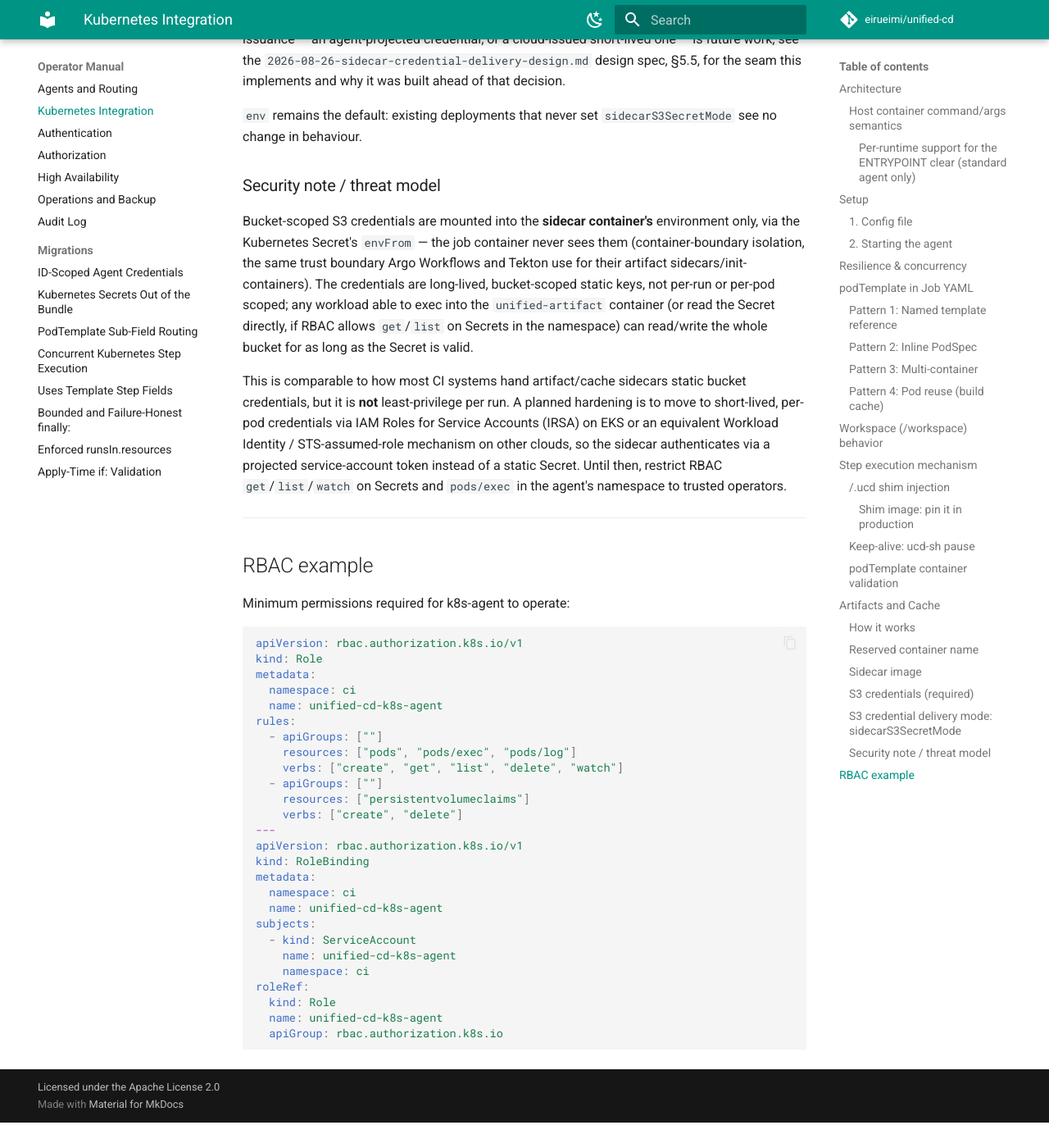
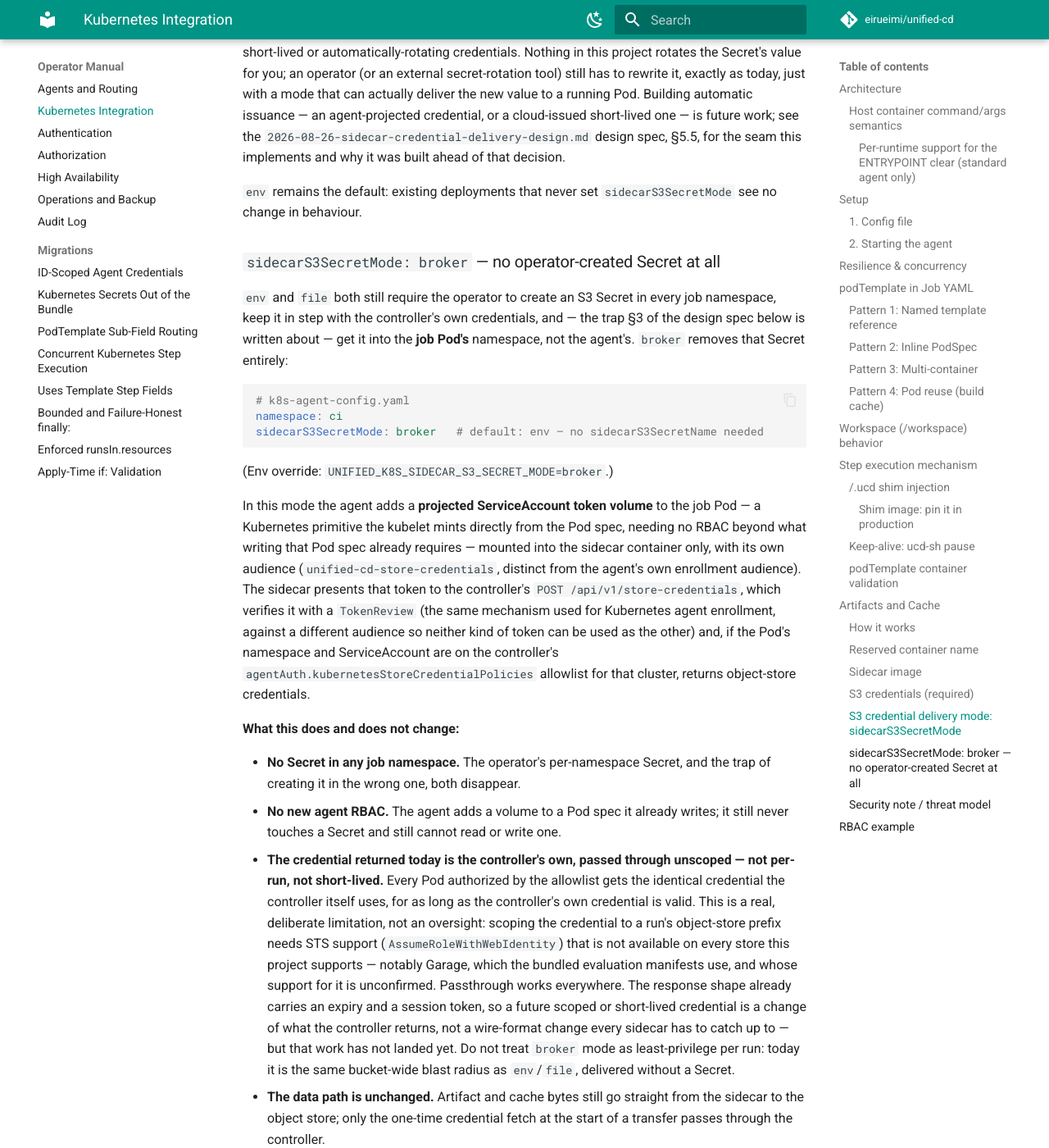
Before and after one commit to eirueimi/unified-cd, an MkDocs documentation site: the page built from docs/operator-manual/kubernetes-integration.md, in a window 1280 px wide and 1400 px high, scrolled down 15850 px. Shown: the whole window at 82% size. Built offline with MkDocs 1.6.1 and Material for MkDocs 9.7.7, drawn with Linux system fonts in a browser that asks for light colours; comment, search, counter and statistics services are not loaded; before the commit the page ends 17219 px from its top, so only the background shows below that; some of the changed text lies outside the part shown.

Commit message:
docs(k8s): document the store-credential broker, and switch install.yaml's evaluation bundle onto it

````diff
--- a/docs/operator-manual/kubernetes-integration.md
+++ b/docs/operator-manual/kubernetes-integration.md
@@ -538,6 +538,11 @@ constraint.
 
 ### S3 credentials (required)
 
+This section describes the default (`sidecarS3SecretMode: env`, and `file`,
+its rotation-capable sibling). A third mode, `broker`, needs **no Secret at
+all** — see "`sidecarS3SecretMode: broker`" below if you would rather not
+manage one.
+
 The operator must create a Kubernetes `Secret` **in the namespace the agent's `namespace:` config field points at** — the namespace job Pods are created in, which in the shipped manifests is `ci`, **not** the `unified-cd` namespace the agent Deployment itself runs in.
 
 This distinction is the single most common way this setup fails. The sidecar is a container inside the job Pod, and the agent attaches the Secret to it with a `LocalObjectReference` (`envFrom.secretRef`), which has **no namespace field** — Kubernetes always resolves it in the Pod's own namespace. A Secret sitting in the agent's namespace is invisible to it.
@@ -605,11 +610,80 @@ The volume is mounted `optional: true` and `defaultMode: 0400`, mirroring how th
 
 `env` remains the default: existing deployments that never set `sidecarS3SecretMode` see no change in behaviour.
 
+### `sidecarS3SecretMode: broker` — no operator-created Secret at all
+
+`env` and `file` both still require the operator to create an S3 Secret in
+every job namespace, keep it in step with the controller's own credentials,
+and — the trap §3 of the design spec below is written about — get it into
+the **job Pod's** namespace, not the agent's. `broker` removes that Secret
+entirely:
+
+```yaml
+# k8s-agent-config.yaml
+namespace: ci
+sidecarS3SecretMode: broker   # default: env — no sidecarS3SecretName needed
+```
+
+(Env override: `UNIFIED_K8S_SIDECAR_S3_SECRET_MODE=broker`.)
+
+In this mode the agent adds a **projected ServiceAccount token volume** to
+the job Pod — a Kubernetes primitive the kubelet mints directly from the
+Pod spec, needing no RBAC beyond what writing that Pod spec already
+requires — mounted into the sidecar container only, with its own audience
+(`unified-cd-store-credentials`, distinct from the agent's own enrollment
+audience). The sidecar presents that token to the controller's
+`POST /api/v1/store-credentials`, which verifies it with a `TokenReview`
+(the same mechanism used for Kubernetes agent enrollment, against a
+different audience so neither kind of token can be used as the other) and,
+if the Pod's namespace and ServiceAccount are on the controller's
+`agentAuth.kubernetesStoreCredentialPolicies` allowlist for that cluster,
+returns object-store credentials.
+
+**What this does and does not change:**
+
+- **No Secret in any job namespace.** The operator's per-namespace Secret,
+  and the trap of creating it in the wrong one, both disappear.
+- **No new agent RBAC.** The agent adds a volume to a Pod spec it already
+  writes; it still never touches a Secret and still cannot read or write
+  one.
+- **The credential returned today is the controller's own, passed through
+  unscoped — not per-run, not short-lived.** Every Pod authorized by the
+  allowlist gets the identical credential the controller itself uses, for
+  as long as the controller's own credential is valid. This is a real,
+  deliberate limitation, not an oversight: scoping the credential to a run's
+  object-store prefix needs STS support (`AssumeRoleWithWebIdentity`) that
+  is not available on every store this project supports — notably Garage,
+  which the bundled evaluation manifests use, and whose support for it is
+  unconfirmed. Passthrough works everywhere. The response shape already
+  carries an expiry and a session token, so a future scoped or short-lived
+  credential is a change of what the controller returns, not a wire-format
+  change every sidecar has to catch up to — but that work has not landed
+  yet. Do not treat `broker` mode as least-privilege per run: today it is
+  the same bucket-wide blast radius as `env`/`file`, delivered without a
+  Secret.
+- **The data path is unchanged.** Artifact and cache bytes still go
+  straight from the sidecar to the object store; only the one-time
+  credential fetch at the start of a transfer passes through the
+  controller.
+
+The controller needs `agentAuth.kubernetesStoreCredentialPolicies` configured
+for the same cluster the k8s-agent enrolls against, naming the job Pod's
+namespace(s) and ServiceAccount(s) — a separate list from
+`kubernetesEnrollmentPolicies`, because the two authorize different
+identities: the agent's own (e.g. `unified-cd`/`unified-cd-k8s-agent`) versus
+the job Pod's (e.g. `ci`/whatever ServiceAccount runs your jobs, `default`
+if none is set). See `manifests/install/controller-config-patch.yaml` for a
+worked example — the bundled `install.yaml` evaluation manifests use this
+mode by default (`core-install.yaml` still defaults to `env`).
+
+See `docs/superpowers/specs/2026-08-26-sidecar-credential-delivery-design.md`
+§5.6 for the full design and the reasoning behind passthrough-only for now.
+
 ### Security note / threat model
 
-Bucket-scoped S3 credentials are mounted into the **sidecar container's** environment only, via the Kubernetes Secret's `envFrom` — the job container never sees them (container-boundary isolation, the same trust boundary Argo Workflows and Tekton use for their artifact sidecars/init-containers). The credentials are long-lived, bucket-scoped static keys, not per-run or per-pod scoped; any workload able to exec into the `unified-artifact` container (or read the Secret directly, if RBAC allows `get`/`list` on Secrets in the namespace) can read/write the whole bucket for as long as the Secret is valid.
+Bucket-scoped S3 credentials reach the sidecar one of three ways (`env`, `file`, or `broker`; see above), but in every mode they land in the **sidecar container's** environment or a mount only — the job container never sees them (container-boundary isolation, the same trust boundary Argo Workflows and Tekton use for their artifact sidecars/init-containers). Under all three modes the credential is today the SAME long-lived, bucket-scoped one: any workload able to exec into the `unified-artifact` container (or, under `env`/`file`, read the Secret directly if RBAC allows `get`/`list` on Secrets in the namespace) can read/write the whole bucket for as long as that credential is valid.
 
-This is comparable to how most CI systems hand artifact/cache sidecars static bucket credentials, but it is **not** least-privilege per run. A planned hardening is to move to short-lived, per-pod credentials via IAM Roles for Service Accounts (IRSA) on EKS or an equivalent Workload Identity / STS-assumed-role mechanism on other clouds, so the sidecar authenticates via a projected service-account token instead of a static Secret. Until then, restrict RBAC `get`/`list`/`watch` on Secrets and `pods/exec` in the agent's namespace to trusted operators.
+This is comparable to how most CI systems hand artifact/cache sidecars static bucket credentials, but it is **not** least-privilege per run, under any of the three modes. `broker` (§5.6 above) removes the per-namespace Secret and is the mechanism a future short-lived or per-pod-scoped credential would be built on — bare-metal, EKS and GKE alike, unlike IAM Roles for Service Accounts (IRSA, EKS-only) or Workload Identity (GKE-only) — but it does not deliver that scoping today; see the `broker` section above for exactly what it does and does not change. Until a scoped credential ships, restrict RBAC `get`/`list`/`watch` on Secrets and `pods/exec` in the agent's namespace to trusted operators under `env`/`file`, and restrict `agentAuth.kubernetesStoreCredentialPolicies` to only the namespaces/ServiceAccounts that actually run jobs under `broker`.
 
 ---
 
````
Also changed, not shown: manifests/README.md (+14 -1 lines), 3 other files.
